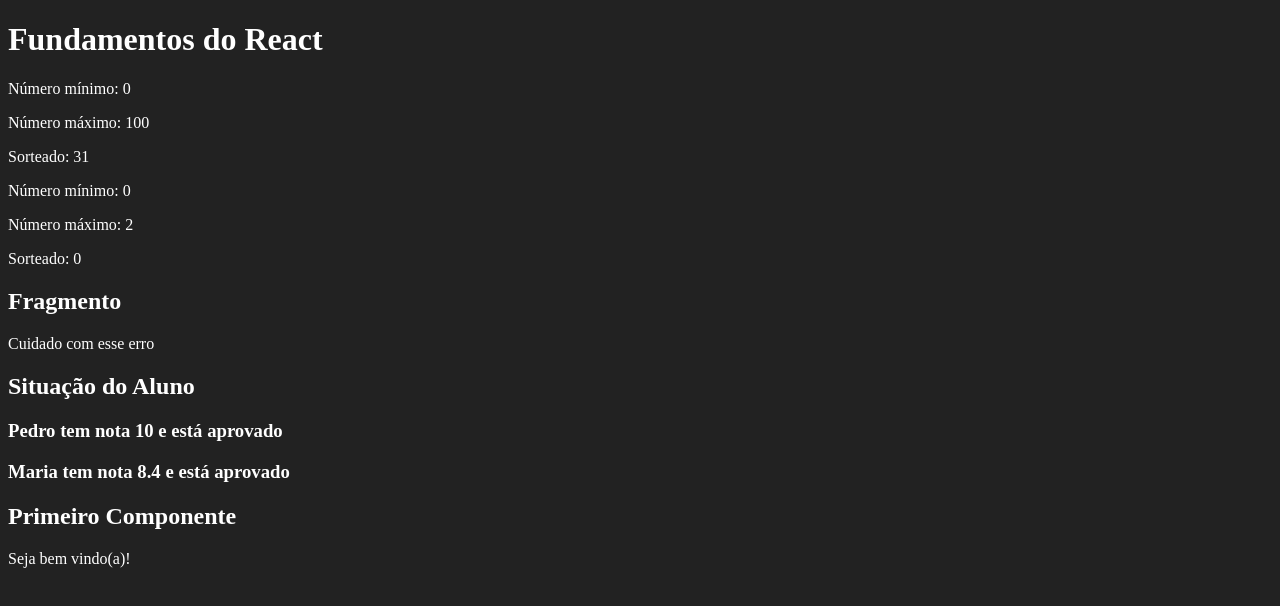
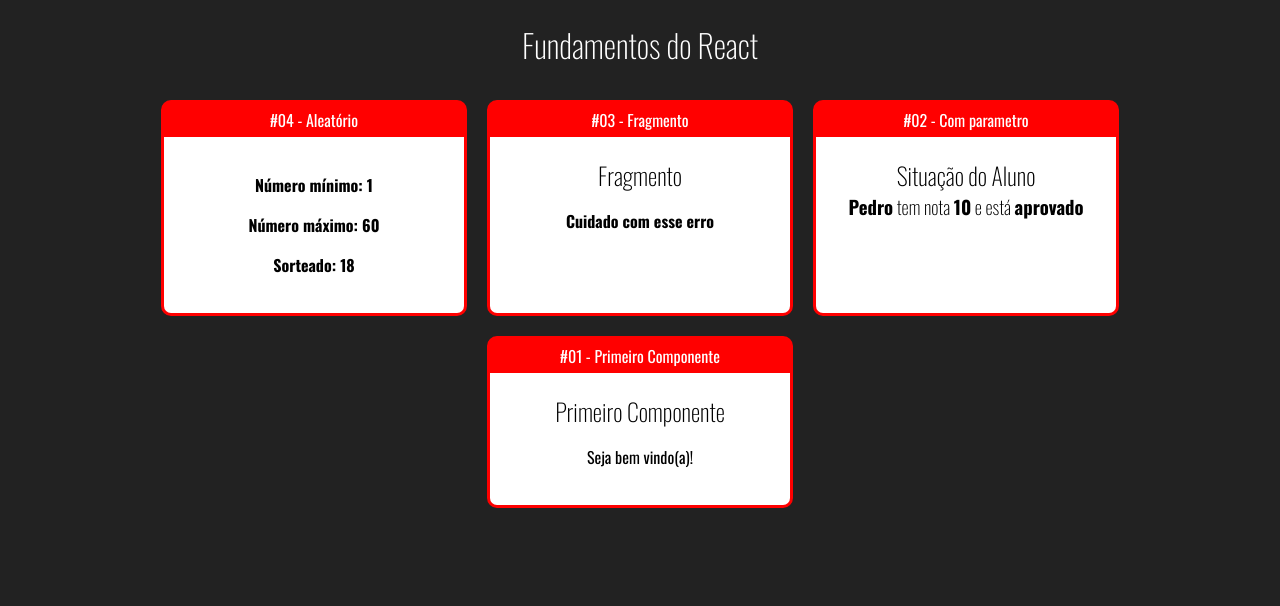
Before and after one commit to P4ul1t0s/fundamentos-react, a React (Create React App) app: page / in a window 1280 px wide. Shown: the top 606 px of the page. Built offline with nearby package versions, Linux system fonts and the light colour scheme.

Commit message:
Componente Card II

```diff
--- a/public/index.html
+++ b/public/index.html
@@ -3,6 +3,9 @@
   <head>
     <meta charset="utf-8" />
     <link rel="icon" href="%PUBLIC_URL%/favicon.ico" />
+    <link rel="preconnect" href="https://fonts.googleapis.com">
+    <link rel="preconnect" href="https://fonts.gstatic.com" crossorigin>
+    <link href="https://fonts.googleapis.com/css2?family=Oswald:wght@200;300;400;500;600;700&display=swap" rel="stylesheet">
     <meta name="viewport" content="width=device-width, initial-scale=1" />
     <meta name="theme-color" content="#000000" />
     <meta
--- /dev/null
+++ b/src/App.css
@@ -0,0 +1,5 @@
+.App .Cards{
+    display: flex;
+    justify-content: center;
+    flex-wrap: wrap;
+}
--- a/src/App.jsx
+++ b/src/App.jsx
@@ -1,30 +1,35 @@
+import './App.css'
 import React from 'react'
 import Primeiro from './components/basics/Primeiro'
 import ComParametro from './components/basics/ComParametro'
 import Fragmento from './components/basics/Fragmento'
 import Random from './components/basics/Random'
+import Card from './components/layout/Card'
 import './index.css'
 
 export default () => (
-    <>
+    <div className="App">
         <h1>Fundamentos do React</h1>
-        <Random
-            min={0}
-            max={100}
-        /><Random
-        min={0}
-        max={2}
-    />
+        <div className="Cards">
+            <Card titulo="#04 - Aleatório">
+                <Random min={1} max={60}/>
+            </Card>
+
+            <Card titulo="#03 - Fragmento">
                 <Fragmento/>
+            </Card>
+
+            <Card titulo="#02 - Com parametro">
                 <ComParametro
                     titulo="Situação do Aluno"
                     aluno="Pedro"
                     nota={10}
                 />
-        <ComParametro
-            aluno="Maria"
-            nota={8.4}
-        />
+            </Card>
+
+            <Card titulo="#01 - Primeiro Componente">
                 <Primeiro/>
-    </>
+            </Card>
+        </div>
+    </div>
 )
--- a/src/components/basics/ComParametro.jsx
+++ b/src/components/basics/ComParametro.jsx
@@ -3,7 +3,7 @@
     return(
         <div>
             <h2>{p.titulo}</h2>
-            <h3>{p.aluno} tem nota {p.nota} e está {status}</h3>
+            <h3><strong>{p.aluno}</strong> tem nota <strong>{p.nota}</strong> e está <strong>{status}</strong></h3>
         </div>
     )
 }
--- a/src/components/basics/Fragmento.jsx
+++ b/src/components/basics/Fragmento.jsx
@@ -4,7 +4,7 @@
     return(//* Para passar props ao elemento, use React.Fragment
         <>
             <h2>Fragmento</h2>
-            <p>Cuidado com esse erro</p>
+            <p><strong>Cuidado com esse erro</strong></p>
         </>
     )
 }
--- a/src/components/basics/Random.jsx
+++ b/src/components/basics/Random.jsx
@@ -5,9 +5,11 @@
     const res = parseInt(Math.random() * (max - min))
     return(
         <>
-            <p>Número mínimo: {min}</p>
-            <p>Número máximo: {max}</p>
-            <p>Sorteado: {res}</p>
+            <strong>
+                <p>Número mínimo: {min}</p>
+                <p>Número máximo: {max}</p>
+                <p>Sorteado: {res}</p>
+            </strong>
         </>
     )
 }
--- /dev/null
+++ b/src/components/layout/Card.css
@@ -0,0 +1,23 @@
+.Card{
+    background-color: red;
+    border: 3px solid red;
+    border-radius: 10px;
+    overflow: hidden;
+    margin: 10px;
+    display: flex;
+    flex-direction: column;
+    min-width: 300px;
+}
+
+.Card .Title{
+    padding: 5px 0px;
+    display: flex;
+    justify-content: center;
+}
+
+.Card .Content{
+    background-color: white;
+    color: black;
+    padding: 20px;
+    flex-grow: 1;
+}
--- /dev/null
+++ b/src/components/layout/Card.jsx
@@ -0,0 +1,11 @@
+import React from 'react'
+import "./Card.css"
+
+export default (props) => {
+    return (
+        <div className="Card">
+            <div className="Title">{props.titulo}</div>
+            <div className="Content">{props.children}</div>
+        </div>
+    )
+}
--- a/src/index.css
+++ b/src/index.css
@@ -1,4 +1,14 @@
 body{
+    font-family: Oswald;
     background-color: #222;
     color: #fff;
+    text-align: center;
 }
+
+h1, h2, h3{
+    font-weight: 200;
+}
+
+h2, h3{
+    margin: 0;
+}
```
Lines whose indentation alone changed are shown as unchanged.
